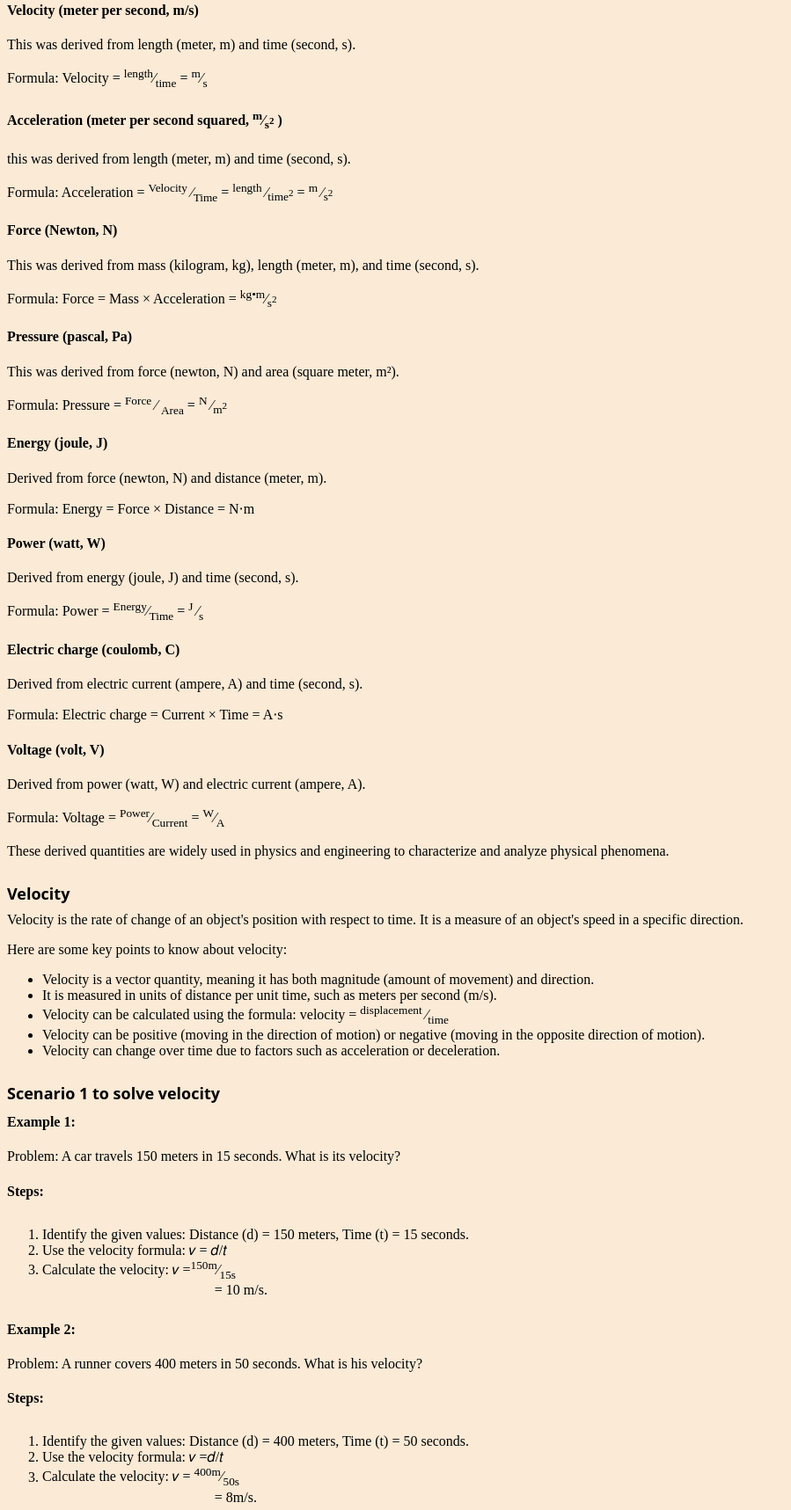
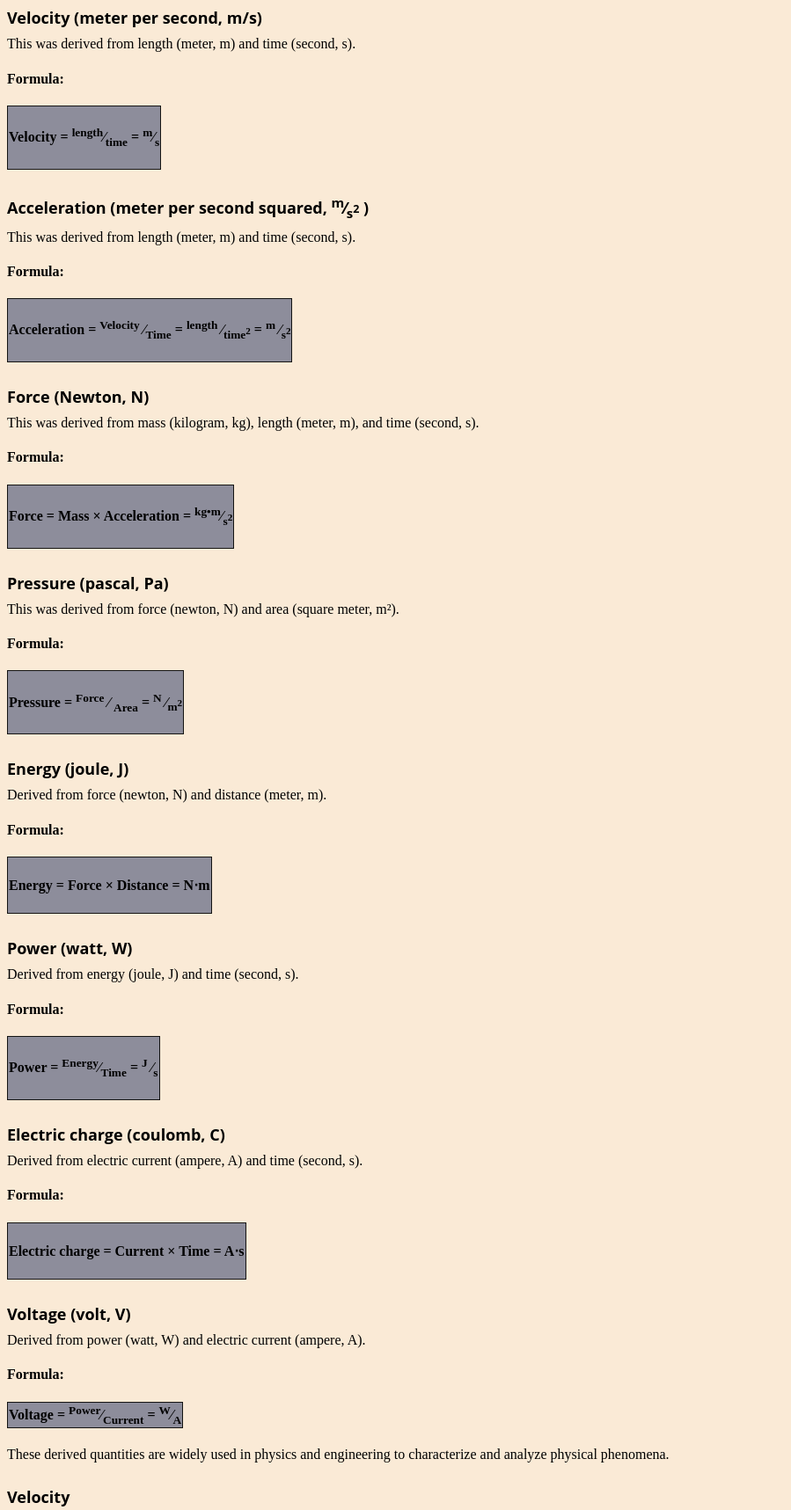
Before and after one commit to thekingTitan/project, a plain HTML site: page SS-1/fundamental.html in a window 1280 px wide. Shown: the part 892-2609 px from the top of the page at 88% size, without its empty margins (0-899 px from the left). Drawn offline with Linux system fonts and the light colour scheme.

Commit message:
improved css

```diff
--- a/SS-1/fundamental.html
+++ b/SS-1/fundamental.html
@@ -40,37 +40,45 @@
        relationships. In the International System of Units (SI), these derived quantities are expressed using combinations of the fundamental units.
        Below are some examples of derived quantities along with their corresponding SI units and the fundamental quantities they are derived from:</p>
        <p>e.g;
-        <h4>Velocity (meter per second, m/s)</h4>
+        <h3>Velocity (meter per second, m/s)</h3>
         <p>This was derived from length (meter, m) and time (second, s).</p>
-        <p>Formula: Velocity = <sup>length</sup>&frasl;<sub>time</sub> =  <sup>m</sup>&frasl;<sub>s</sub></p>
+        <h4>Formula:</h4>
+        <span class="marked"><h4>Velocity = <sup>length</sup>&frasl;<sub>time</sub> =  <sup>m</sup>&frasl;<sub>s</sub></h4></span>
 
-        <h4>Acceleration (meter per second squared, <sup>m</sup>&frasl;<sub>s<sup>2</sup></sub> )</h4>
-        <p>this was derived from length (meter, m) and time (second, s).</p>
-        <p>Formula: Acceleration = <sup>Velocity</sup> &frasl;<sub>Time</sub> = <sup>length</sup> &frasl;<sub>time<sup>2</sup></sub> = <sup>m</sup> &frasl;<sub>s<sup>2</sup></sub></p>
+        <h3>Acceleration (meter per second squared, <sup>m</sup>&frasl;<sub>s<sup>2</sup></sub> )</h3>
+        <p>This was derived from length (meter, m) and time (second, s).</p>
+        <h4>Formula:</h4>
+        <span class="marked"><h4>Acceleration = <sup>Velocity</sup> &frasl;<sub>Time</sub> = <sup>length</sup> &frasl;<sub>time<sup>2</sup></sub> = <sup>m</sup> &frasl;<sub>s<sup>2</sup></sub></h4></span>
 
-        <h4>Force (Newton, N)</h4>
+        <h3>Force (Newton, N)</h3>
         <p>This was derived from mass (kilogram, kg), length (meter, m), and time (second, s).</p>
-        <p>Formula: Force = Mass × Acceleration = <sup>kg•m</sup>&frasl;<sub>s<sup>2</sup></sub></p>
+        <h4>Formula:</h4>
+        <span class="marked"><h4>Force = Mass × Acceleration = <sup>kg•m</sup>&frasl;<sub>s<sup>2</sup></sub></h4></span>
 
-        <h4>Pressure (pascal, Pa)</h4>
+        <h3>Pressure (pascal, Pa)</h3>
         <p>This was derived from force (newton, N) and area (square meter, m²).</p>
-        <p>Formula: Pressure = <sup>Force</sup> &frasl; <sub>Area</sub> =  <sup>N</sup> &frasl;<sub>m<sup>2</sup></sub></p>
+        <h4>Formula:</h4>
+        <span class="marked"><h4>Pressure = <sup>Force</sup> &frasl; <sub>Area</sub> =  <sup>N</sup> &frasl;<sub>m<sup>2</sup></sub></h4></span>
 
-        <h4>Energy (joule, J)</h4>
+        <h3>Energy (joule, J)</h3>
         <p>Derived from force (newton, N) and distance (meter, m).</p>
-        <p>Formula: Energy = Force × Distance = N⋅m</p>
+        <h4>Formula:</h4>
+        <span class="marked"><h4>Energy = Force × Distance = N⋅m</h4></span>
 
-        <h4>Power (watt, W)</h4>
+        <h3>Power (watt, W)</h3>
         <p>Derived from energy (joule, J) and time (second, s).</p>
-        <p>Formula: Power = <sup>Energy</sup>&frasl;<sub>Time</sub> = <sup>J</sup> &frasl;<sub>s</sub></p>
+        <h4>Formula:</h4>
+        <span class="marked"><h4>Power = <sup>Energy</sup>&frasl;<sub>Time</sub> = <sup>J</sup> &frasl;<sub>s</sub></h4></span>
 
-        <h4>Electric charge (coulomb, C)</h4>
+        <h3>Electric charge (coulomb, C)</h3>
         <p>Derived from electric current (ampere, A) and time (second, s).</p>
-        <p>Formula: Electric charge = Current × Time = A⋅s</p>
+        <h4>Formula:</h4>
+        <span class="marked"><h4>Electric charge = Current × Time = A⋅s</h4></span>
 
-        <h4>Voltage (volt, V)</h4>
+        <h3>Voltage (volt, V)</h3>
         <p>Derived from power (watt, W) and electric current (ampere, A).</p>
-        <p>Formula: Voltage = <sup>Power</sup>&frasl;<sub>Current</sub> = <sup>W</sup>&frasl;<sub>A</sub></p>
+        <h4>Formula:</h4>
+        <h4><span class="marked">Voltage = <sup>Power</sup>&frasl;<sub>Current</sub> = <sup>W</sup>&frasl;<sub>A</sub></h4></span>
 
         <p>These derived quantities are widely used in physics and engineering to characterize and analyze physical phenomena.</p>
 
@@ -81,7 +89,7 @@
         <ul>
             <li>Velocity is a vector quantity, meaning it has both magnitude (amount of movement) and direction.</li>
             <li>It is measured in units of distance per unit time, such as meters per second (m/s).</li>
-            <li>Velocity can be calculated using the formula: velocity = <sup>displacement</sup> &frasl;<sub>time</sub></li>
+            <li>Velocity can be calculated using the formula: <span class = "marked"><sup>displacement</sup> &frasl;<sub>time</sub></span></li>
             <li>Velocity can be positive (moving in the direction of motion) or negative (moving in the opposite direction of motion).</li>
             <li>Velocity can change over time due to factors such as acceleration or deceleration.</li>
         </ul>
@@ -91,7 +99,7 @@
         <h4>Steps:</h4>
         <ol>
             <li>Identify the given values: Distance (d) = 150 meters, Time (t) = 15 seconds.</li>
-            <li>Use the velocity formula: 𝑣 = 𝑑/𝑡</li>
+            <li>Use the velocity formula: <span class="marked">𝑣 =𝑑/𝑡</span> </li>
             <li>Calculate the velocity: 𝑣 =<sup>150m</sup>&frasl;<sub>15s</sub></li>
             <div class="fundamental">
                 <p>= 10 m/s.</p>
@@ -105,7 +113,7 @@
         <h4>Steps:</h4>
         <ol>
             <li>Identify the given values: Distance (d) = 400 meters, Time (t) = 50 seconds.</li>
-            <li>Use the velocity formula: 𝑣 =𝑑/𝑡</li>
+            <li>Use the velocity formula: <span class="marked">𝑣 = 𝑑/𝑡</span> </li>
             <li>Calculate the velocity: 𝑣 = <sup>400m</sup>&frasl;<sub>50s</sub></li>
             <div class="fundamental">
             <p>= 8m/s.</p>
@@ -120,24 +128,69 @@
             </li>
         </ol>
 
-        <h4>Scenario 2: Time calculations from velocity</h4>
+        <h3>Scenario 2: Time calculations from velocity</h3>
            <h4>Example 1:</h4>
             <p>Problem: How long does it take for a car traveling at 25 m/s to cover a distance of 200 meters?</p>
             <h4>Steps:</h4>
             <ol>
                 <li>Identify the given values: Velocity (v) = 25 m/s, Distance (d) = 200 meters.</li>
-                <li>Use the time formula: 𝑡=𝑑/𝑣</li>
+                <li>Use the time formula: <span class="marked">𝑡 = 𝑑/𝑣 </span></li>
                 <li>Calculate the time: 𝑡 = 200m /25m/s</li>
                 <div class="fundamental">
                     <p>= 8 s</p>
                 </div>
 
             </ol>
+            <h4>Example 2:</h4>
+
+            <p>Problem: How long does it take for a cyclist traveling at 10 m/s to cover 100 meters?</p>
+            <h4>Steps:</h4>
+            <ol>
+                <li>Identify the given values: Velocity (v) = 10 m/s, Distance (d) = 100 meters.</li>
+                <li>Use the time formula: <span class="marked">𝑡 = 𝑑/𝑣 </span></li>
+                <li>Calculate the time: 𝑡 = 100m/10m/s</li>
+                <div class="fundamental">
+                    <p>= 10s</p>
+                </div>
+            </ol>
+            <p>Now, do these to test your ability:</p>
+            <h4>Question:</h4>
+            <ol>
+                <li>1.	Problem: How long does it take for a train traveling at 30 m/s to cover 600 meters?	</li>
+                <li>How long does it take for a plane traveling at 200m/s to cover 4000 meters?</li>
+                <li>How long does it take for a boat traveling at 15m/s to cover 300 meters?</li>
+            </ol>
+
+            <h3>Scenario 3: distance calculations from velocity</h3>
+            <h4>Example 1:</h4>
+            <p>Problem: A runner maintains a velocity of 8 m/s for 15 seconds. How far do they run?</p>
+            <h4>Steps:</h4>
+            <ol>
+                <li>Identify the given values: Velocity (v) = 8 m/s, Time (t) = 15 seconds.</li>
+                <li>Use the distance formula: <span class="marked">𝑑 = 𝑣 × 𝑡</span>   </li>
+                <li>Calculate the distance: 𝑑 = 8 m/s × 15s</li>
+                <div class="fundamental">
+                    <p>= 120 m</p></div>
+            </ol>
+            <p>Now, do these to test your ability</p>
+            <h4>Questions:</h4>
+            <ol>
+                <li>A cyclist rides at 5 m/s for 60 seconds. How far does he travel?</li>
+                <li>A boat moves at 10m/s for 25 seconds. How far does it travel?</li>
+                <li>A train moves at 15m/s for 50 seconds, how far does it travel?</li>
+            </ol>
 
 
 
 
-            </h4>
+
+
+
+
+
+
+
+
 
 
 
--- a/SS-1/styles/topics.css
+++ b/SS-1/styles/topics.css
@@ -87,3 +87,11 @@ footer {
     bottom:15px;
     left: 16%;
 }
+
+.marked{
+    border: 1px solid rgb(20, 20, 19);
+    background-color: rgb(141, 141, 155);
+    display: inline-block;
+    padding: 1px;
+
+}
```
